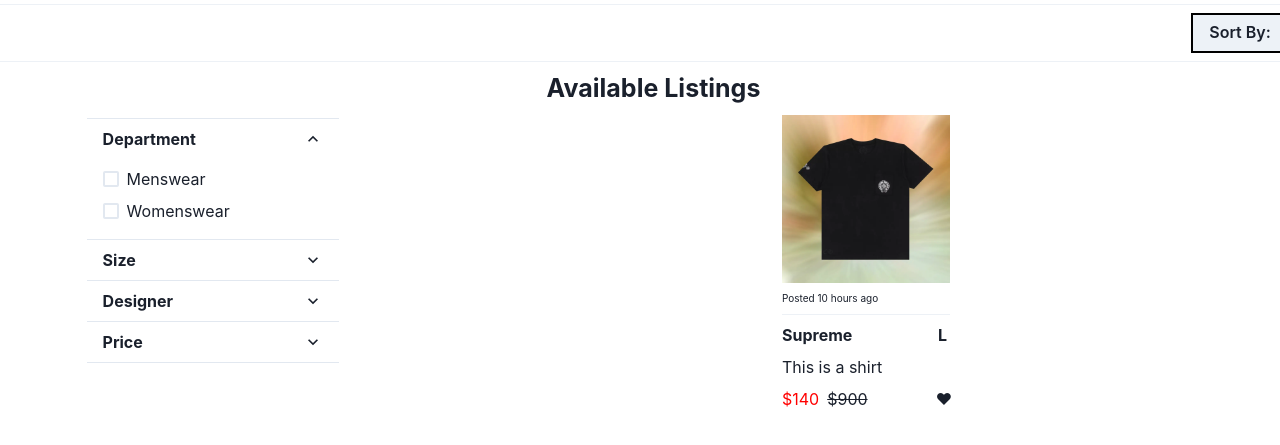
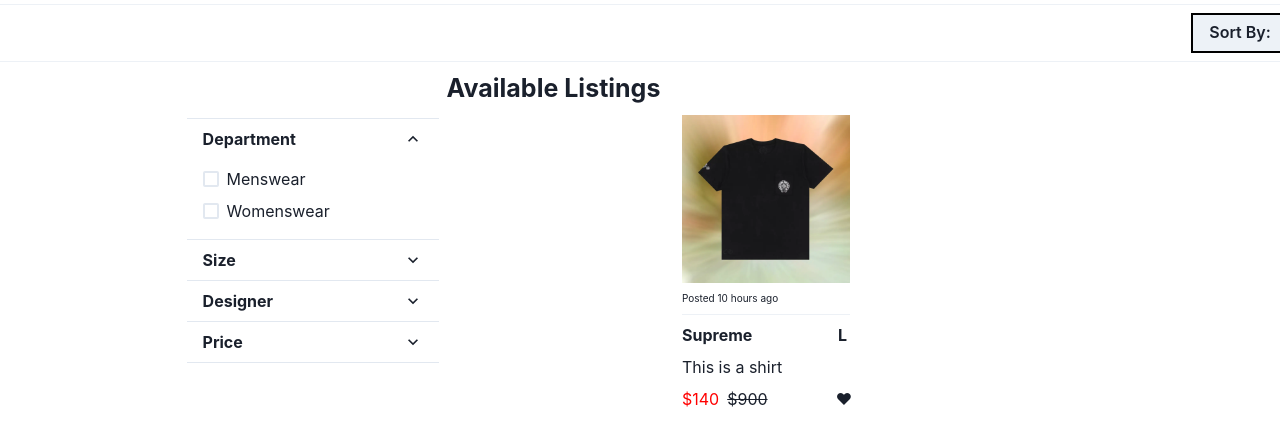
Before and after one commit to Daeonji/EcommerceSite, a React (Create React App) app: page /Menswear/Footwear in a window 1280 px wide. Shown: the part 181-626 px from the top of the page. Built offline with nearby package versions, Linux system fonts and the light colour scheme.

Commit message:
Added Sorting Menu

```diff
--- a/src/Components/Filterbar/Filterbar.tsx
+++ b/src/Components/Filterbar/Filterbar.tsx
@@ -13,7 +13,7 @@
 
 function Filterbar() {
   return (
-    <Accordion defaultIndex={[0]} allowMultiple paddingRight={'200px'}>
+    <Accordion defaultIndex={[0]} allowMultiple>
       <AccordionItem>
         <h2>
           <AccordionButton>
--- /dev/null
+++ b/src/Components/SortMenu/SortMenu.tsx
@@ -0,0 +1,20 @@
+import { Menu, MenuButton, Button, MenuList, MenuItem } from '@chakra-ui/react';
+
+function SortMenu() {
+  return (
+    <Menu>
+      <MenuButton as={Button} borderRadius='0px' borderWidth='2px' borderColor='black'>
+        Sort By:
+      </MenuButton>
+      <MenuList borderRadius='0px' borderWidth='2px'>
+        <MenuItem>Default</MenuItem>
+        <MenuItem>Trending</MenuItem>
+        <MenuItem>Low Price</MenuItem>
+        <MenuItem>High Price</MenuItem>
+        <MenuItem>New</MenuItem>
+      </MenuList>
+    </Menu>
+  );
+}
+
+export default SortMenu;
--- a/src/Pages/Footwear/Footwear.tsx
+++ b/src/Pages/Footwear/Footwear.tsx
@@ -1,40 +1,20 @@
-import {
-  Button,
-  Divider,
-  HStack,
-  Menu,
-  MenuButton,
-  MenuItem,
-  MenuList,
-  VStack,
-  Spacer,
-} from '@chakra-ui/react';
+import { Divider, HStack, VStack, Spacer } from '@chakra-ui/react';
 import Filterbar from '../../Components/Filterbar/Filterbar';
 import ItemPreview from '../../Components/ItemPreview/ItemPreview';
 import tops from '../../Assets/tops.webp';
+import SortMenu from '../../Components/SortMenu/SortMenu';
 
 function Footwear() {
   return (
     <VStack>
       <Spacer />
       <HStack paddingLeft='1200px'>
-        <Menu>
-          <MenuButton as={Button} borderRadius='0px' borderWidth='2px' borderColor='black'>
-            Sort By:
-          </MenuButton>
-          <MenuList borderRadius='0px' borderWidth='2px'>
-            <MenuItem>Default</MenuItem>
-            <MenuItem>Trending</MenuItem>
-            <MenuItem>Low Price</MenuItem>
-            <MenuItem>High Price</MenuItem>
-            <MenuItem>New</MenuItem>
-          </MenuList>
-        </Menu>
+        <SortMenu />
       </HStack>
       <Divider width='1300px' />
       <HStack>
         <Filterbar />
-        <VStack align={'initial'}>
+        <VStack align={'end'}>
           <p
             style={{
               fontSize: '25px',
```
